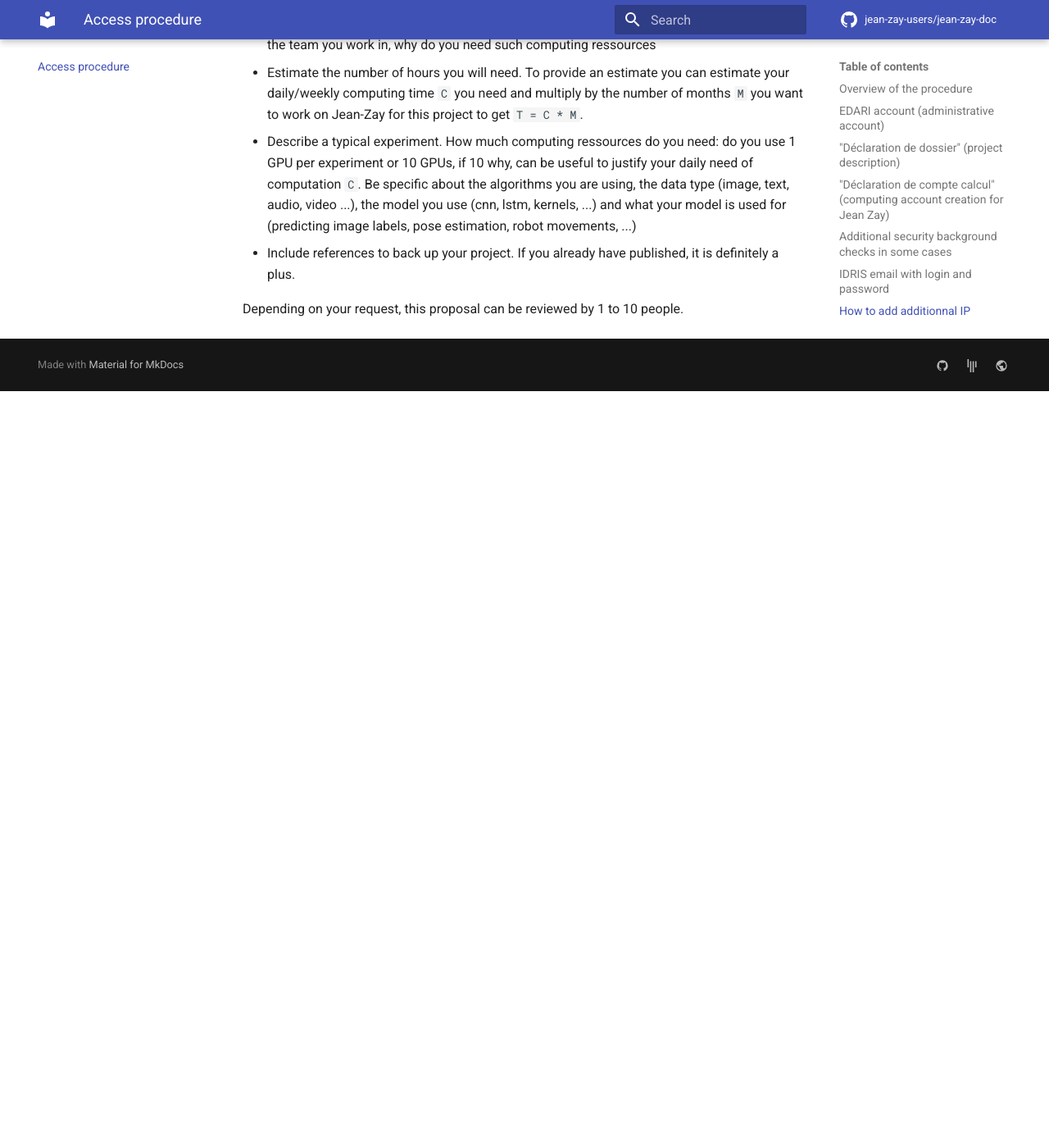
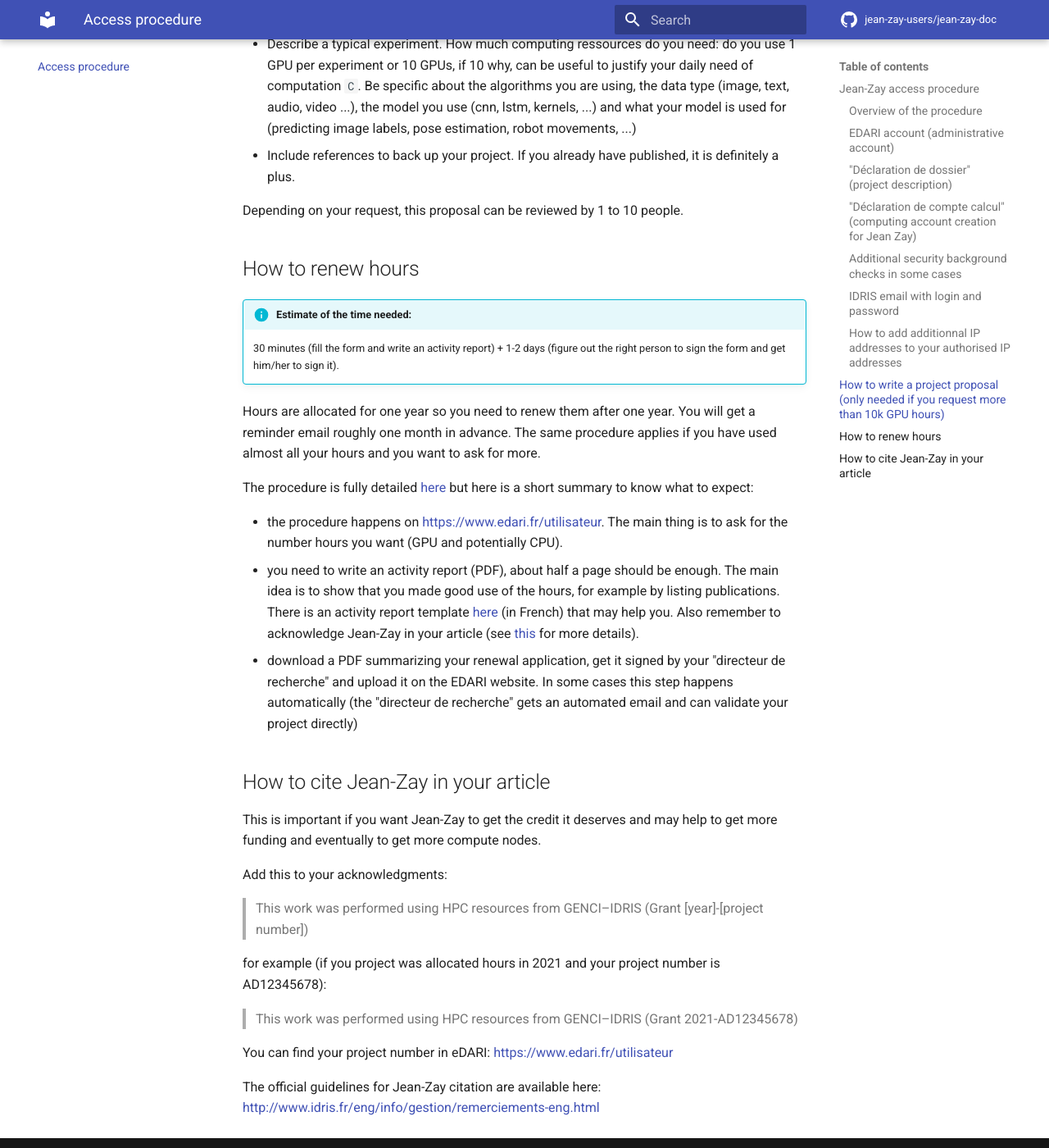
Before and after one commit to jean-zay-users/jean-zay-doc, an MkDocs documentation site: the page built from docs/access-procedure.md, in a window 1280 px wide and 1400 px high, scrolled down 5786 px. Shown: the whole window at 82% size. Built offline with MkDocs 1.6.1 and Material for MkDocs 9.7.7, drawn with Linux system fonts in a browser that asks for light colours; comment, search, counter and statistics services are not loaded; before the commit the page ends 6263 px from its top, so only the background shows below that; some of the changed text lies outside the part shown.

Commit message:
Add procedure for renewing hours

```diff
--- a/docs/access-procedure.md
+++ b/docs/access-procedure.md
@@ -1,4 +1,6 @@
-# Access procedure for Jean Zay
+# Jean-Zay administrative procedures
+
+## Jean-Zay access procedure
 
 Our experience is that the access procedure for Jean Zay takes roughly 3 weeks
 (add 1-2 months on top of that if you have to go through additional security
@@ -9,7 +11,7 @@ background checks). It does seem long but it is definitely worth it.
     have no idea who they may be, your local IT may know, ask them. They may
     save you a lot of time, because they have gone through a similar procedure.
 
-## Overview of the procedure
+### Overview of the procedure
 
 Here we will focus on the easiest procedure to access Jean Zay, namely the
 "Accès dynamique" one. This procedure only applies if your research is around
@@ -41,7 +43,7 @@ is detailed in the sections below.
    step.
 6. After roughly 2 days, you should be able to connect to Jean Zay.
 
-## EDARI account (administrative account)
+### EDARI account (administrative account)
 
 !!! info "Estimate of the time needed:"
     5 minutes.
@@ -58,7 +60,7 @@ In case something goes wrong:
 - Contact for [EDARI account](https://www.edari.fr/contact)
 - [EDARI FAQ](https://www.edari.fr/faq)
 
-## "Déclaration de dossier" (project description)
+### "Déclaration de dossier" (project description)
 
 !!! info "Estimate of the time needed:"
     15 minutes (fill the form) + 1-2 days (figure out the right person to sign
@@ -86,9 +88,10 @@ When you finish filling out this part, you should something like this:
     <img src="../img/project-validate.png" width="80%" style="display: block"/>
 
 Note that in principle once your 10000 GPU hours are exhausted you can ask for
-a renewal through a similar "lightweight" procedure.
+a renewal through a similar "lightweight" procedure, see [this](#how-to-renew-hours) for more
+details.
 
-## "Déclaration de compte calcul" (computing account creation for Jean Zay)
+### "Déclaration de compte calcul" (computing account creation for Jean Zay)
 
 !!! info "Estimate of the time needed:"
     15 minutes (fill the form) + 1-2 days (figure out the right person to sign
@@ -116,7 +119,7 @@ When you finish filling out this part, you should see something like this:
     <img src="../img/computing-account-validate.png" width="80%" style="display: block"/>
 
 
-## Additional security background checks in some cases
+### Additional security background checks in some cases
 
 In some cases, the direction of IDRIS can require additional security
 background checks.
@@ -147,7 +150,7 @@ if you have better recommendations).
 
 Once this step is complete, the regular procedure applies.
 
-## IDRIS email with login and password
+### IDRIS email with login and password
 
 In principle, you should receive a "Ouverture de votre compte" email from IDRIS
 roughly one week after having completed the previous step. Contact:
@@ -162,7 +165,7 @@ a week.
   time is needed for the IP address to be added to Jean Zay.
 
 
-## How to add additionnal IP addresses to your authorised IP addresses
+### How to add additionnal IP addresses to your authorised IP addresses
 
 !!! info "Estimate of the time needed:"
     15 minutes (fill the form) + 1-2 days (figure out the right person to sign
@@ -178,7 +181,7 @@ To add additionnal IP addresses to those mentioned on your original declaration:
 - e-mail the signed form to gestutil@idris.fr and wait 1-2 days until the change
   actually takes effect.
 
-# How to write a project proposal (only needed if you request more than 10k GPU hours)
+## How to write a project proposal (only needed if you request more than 10k GPU hours)
 
 !!! info "Estimate of the time needed:"
     1h (write a project) + a few days/weeks for approval (depending on the
@@ -205,3 +208,49 @@ you would like to ask for more than 10k GPU hours.
   is definitely a plus.
 
 Depending on your request, this proposal can be reviewed by 1 to 10 people.
+
+## How to renew hours
+
+!!! info "Estimate of the time needed:"
+    30 minutes (fill the form and write an activity report) + 1-2 days (figure
+    out the right person to sign the form and get him/her to sign it).
+
+Hours are allocated for one year so you need to renew them after one year. You
+will get a reminder email roughly one month in advance. The same procedure
+applies if you have used almost all your hours and you want to ask for more.
+
+The procedure is fully detailed
+[here](http://www.idris.fr/eng/info/gestion/demande-heures/documentation-ad/renouvellement-dossier-ad-eng.html)
+but here is a short summary to know what to expect:
+
+- the procedure happens on https://www.edari.fr/utilisateur. The main thing is
+  to ask for the number hours you want (GPU and potentially CPU).
+- you need to write an activity report (PDF), about half a page should be
+  enough. The main idea is to show that you made good use of the hours, for
+  example by listing publications. There is an activity report template
+  [here](http://www.idris.fr/media/ia/ressources/modele-rapport-ad.pdf) (in
+  French) that may help you. Also remember to acknowledge Jean-Zay in your
+  article (see [this](#how-to-cite-jean-zay-in-your-article) for more details).
+- download a PDF summarizing your renewal application, get it signed by your
+  "directeur de recherche" and upload it on the EDARI website. In some cases
+  this step happens automatically (the "directeur de recherche" gets an
+  automated email and can validate your project directly)
+
+## How to cite Jean-Zay in your article
+
+This is important if you want Jean-Zay to get the credit it deserves and may
+help to get more funding and eventually to get more compute nodes.
+
+Add this to your acknowledgments:
+
+> This work was performed using HPC resources from GENCI–IDRIS (Grant [year]-[project number])
+
+for example (if you project was allocated hours in 2021 and your project number
+is AD12345678):
+
+> This work was performed using HPC resources from GENCI–IDRIS (Grant 2021-AD12345678)
+
+You can find your project number in eDARI: https://www.edari.fr/utilisateur
+
+The official guidelines for Jean-Zay citation are available here:
+http://www.idris.fr/eng/info/gestion/remerciements-eng.html
```
Also changed, not shown: docs/index.md (+4 -4 lines).
